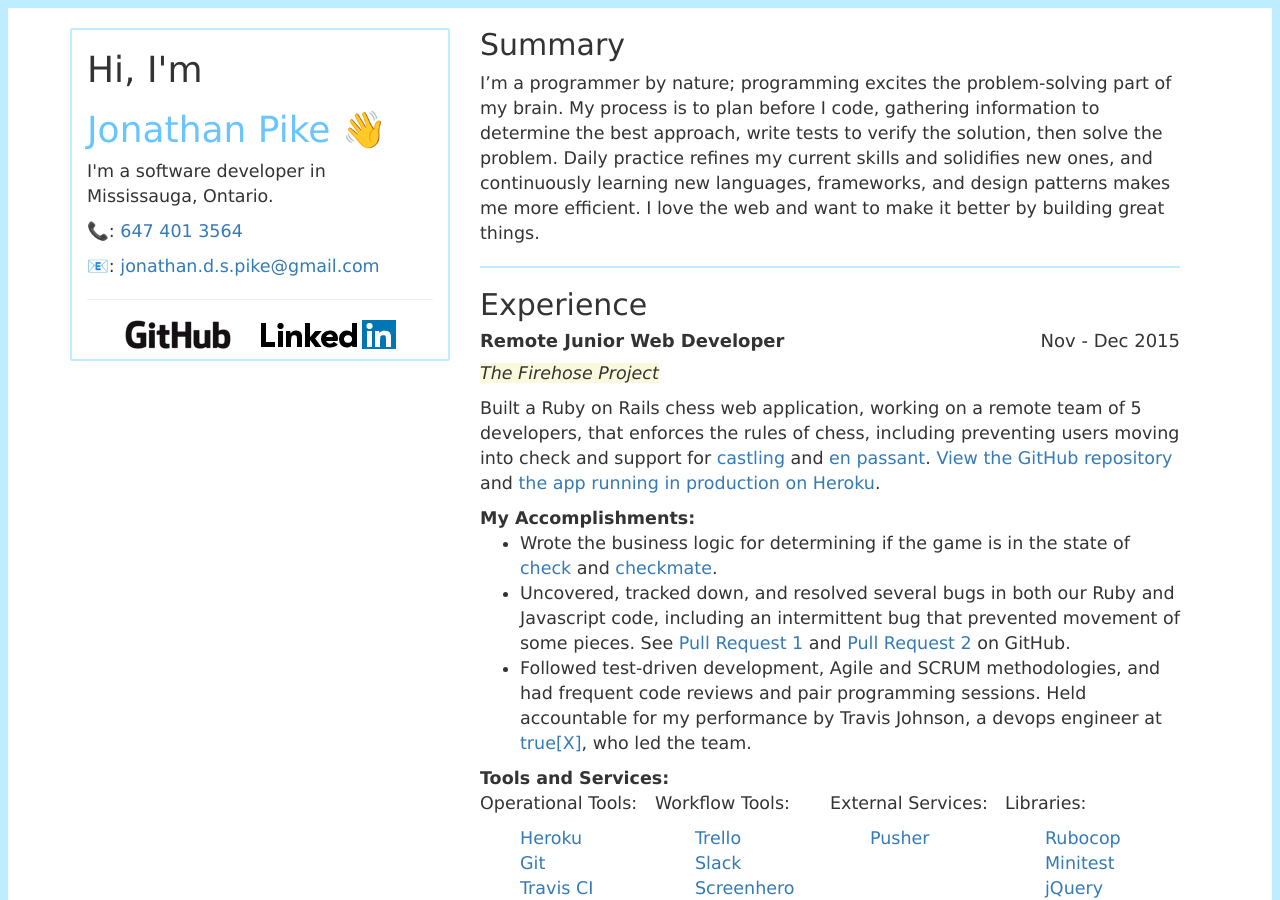
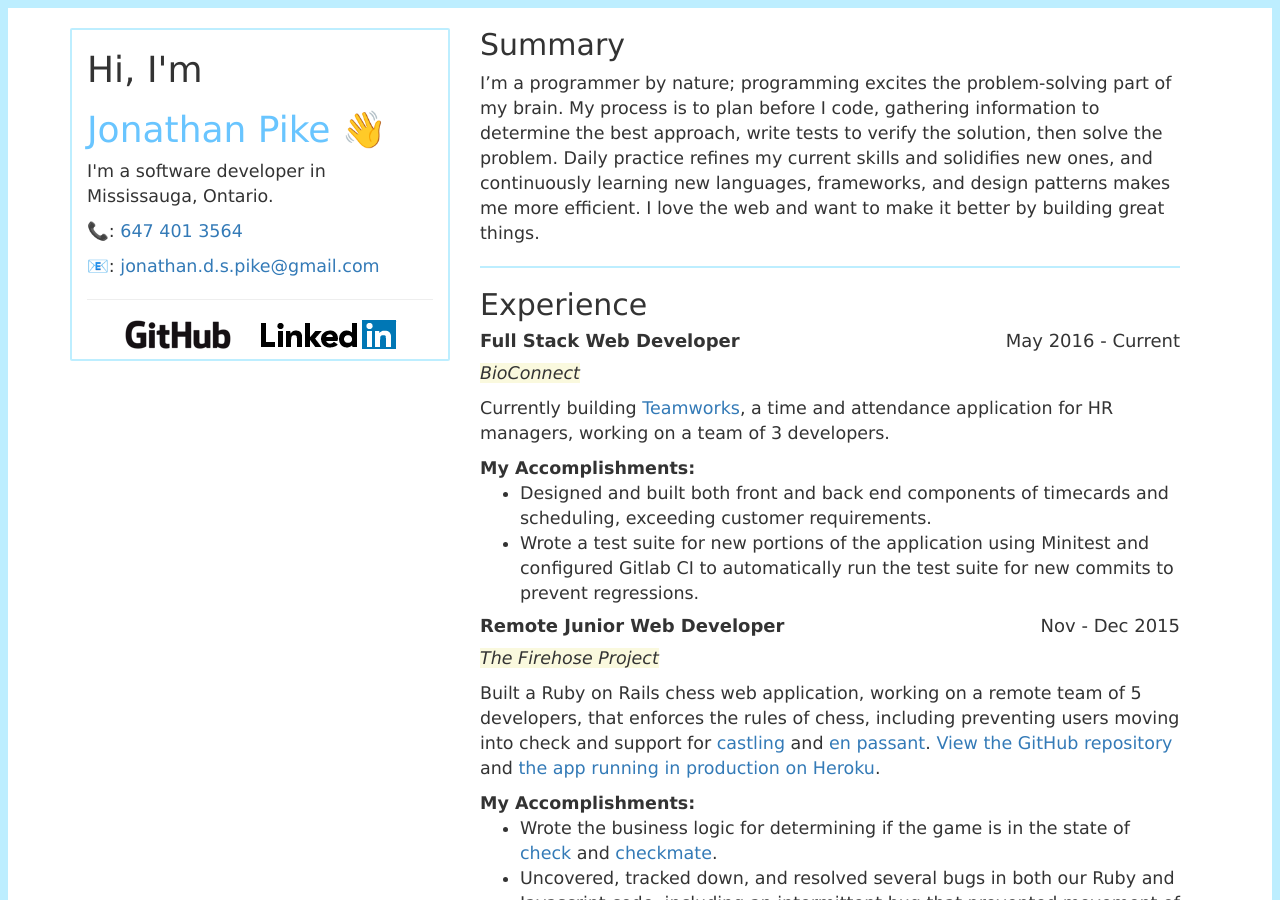
Before and after one commit to jonathanpike/jonathanpike.github.io, a Jekyll site: the page built from resume.md, in a window 1280 px wide and 900 px high. Built offline with Jekyll 4.4.1, drawn with Linux system fonts in a browser that asks for light colours.

Commit message:
Added BioConnect to resume

```diff
--- a/resume.md
+++ b/resume.md
@@ -10,6 +10,18 @@
 <hr class="divider" />
 
 ## Experience
+<div>
+	<h4><strong>Full Stack Web Developer</strong> <span class="pull-right">May 2016 - Current</span></h4>
+	<p><span class="highlight">BioConnect</span></p>
+
+	<p>Currently building <a href="https://teamworks.cloud">Teamworks</a>, a time and attendance application for HR managers, working on a team of 3 developers.</p>
+
+	<strong>My Accomplishments:</strong>
+	<ul>
+		<li>Designed and built both front and back end components of timecards and scheduling, exceeding customer requirements.</li>
+		<li>Wrote a test suite for new portions of the application using Minitest and configured Gitlab CI to automatically run the test suite for new commits to prevent regressions.</li>
+	</ul>
+</div>
 <div>
 	<h4><strong>Remote Junior Web Developer</strong> <span class="pull-right">Nov - Dec 2015</span></h4>
 	<p><span class="highlight">The Firehose Project</span></p>
```
